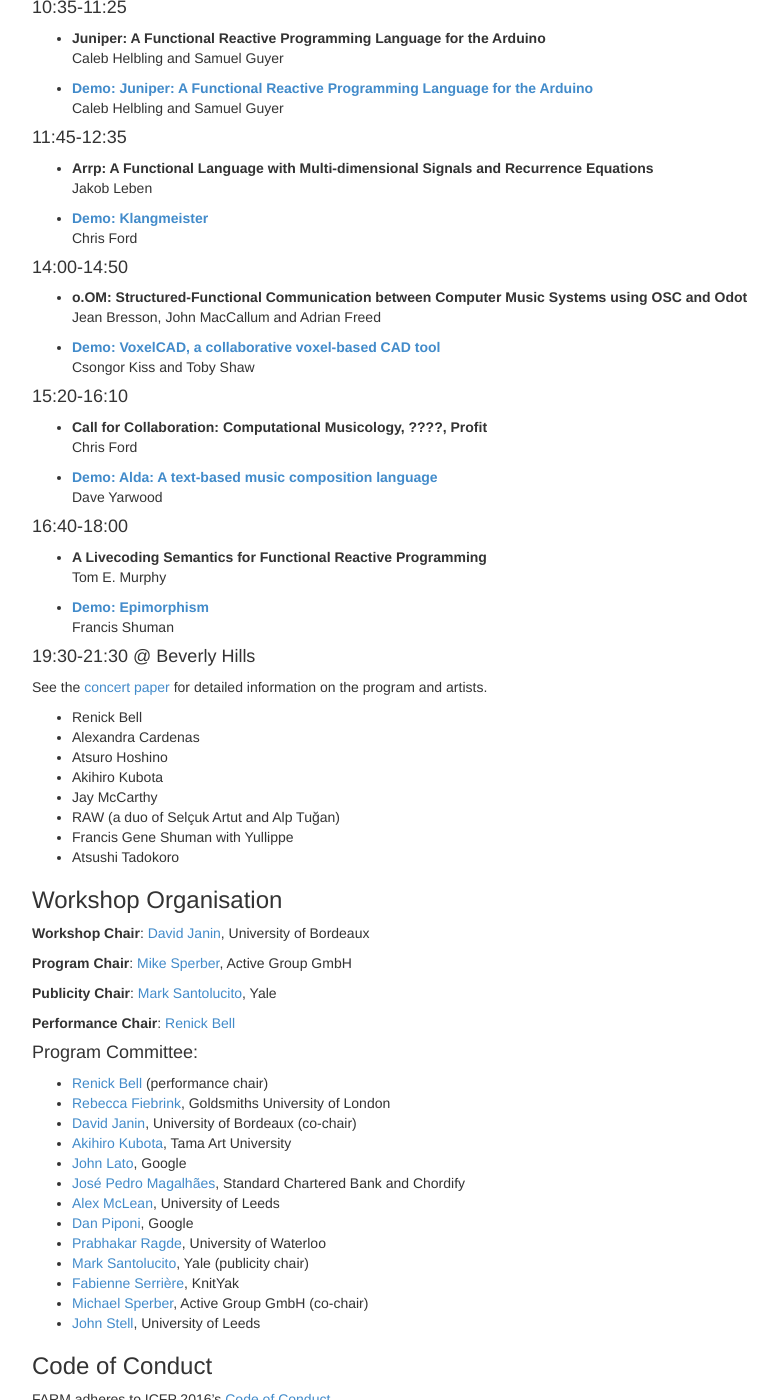
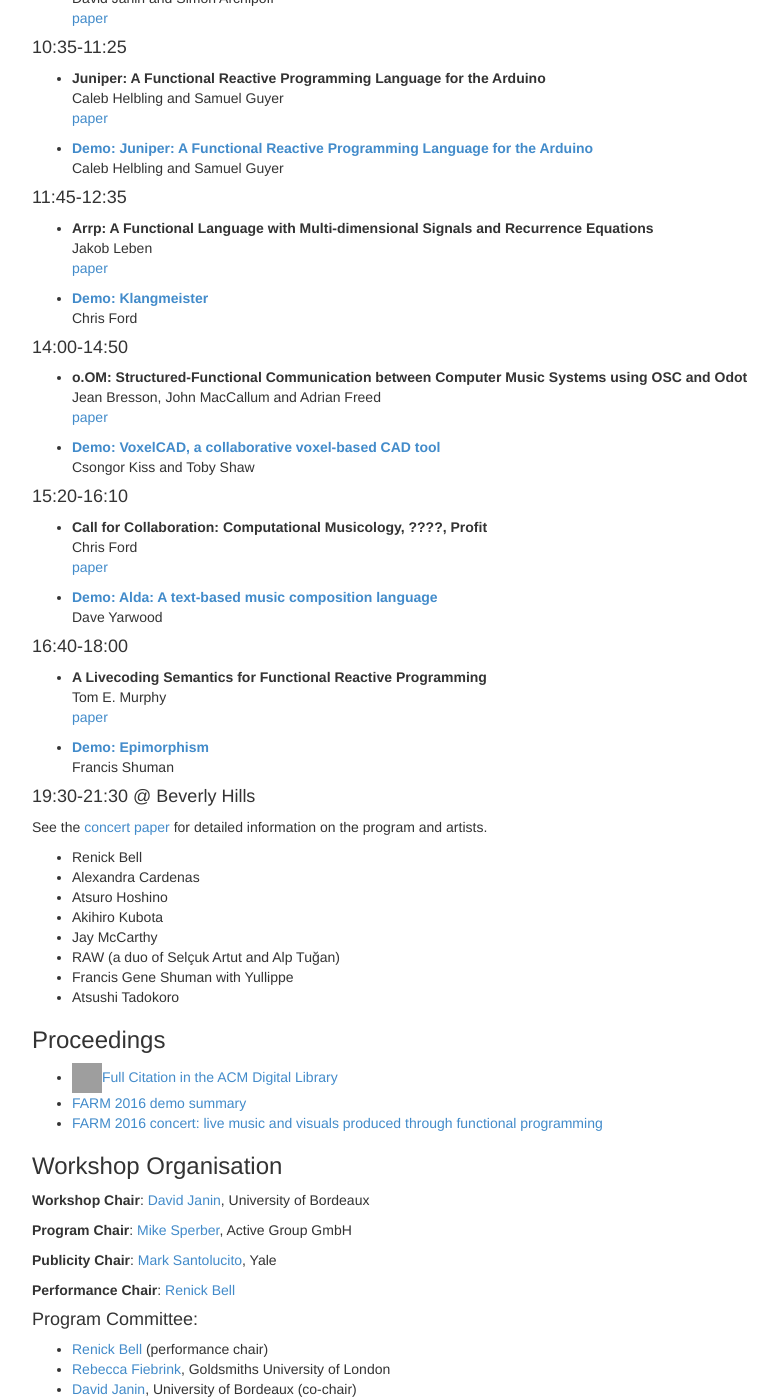
Before and after one commit to functional-art/functional-art.github.com, a Jekyll site: the page built from 2016/index.md, in a window 1280 px wide and 1400 px high, scrolled down 696 px. Shown: the whole window, without its empty margins (38-816 px from the left). Built offline with Jekyll 4.4.1, drawn with Linux system fonts in a browser that asks for light colours; nearby versions of some CDN libraries; grey boxes are pictures that could not be loaded.

Commit message:
ACM DL TOC

```diff
--- a/2016/index.md
+++ b/2016/index.md
@@ -43,39 +43,51 @@
 
 #### 9:15 - 10:15
 
-* **Bithoven: Gödel Encoding of Chamber Music and Functional 8-Bit Audio Synthesis**<br/>Jay McCarthy
+* **Bithoven: Gödel Encoding of Chamber Music and Functional 8-Bit Audio Synthesis**<br/>
+  Jay McCarthy<br/>
+  <a class="DLtitleLink" href="http://dl.acm.org/authorize?N19403" title="Get the Full Text from the ACM Digital Library">paper</a>
 
 * **Structured reactive programming with polymorphic temporal tiles**<br/>
-  David Janin and Simon Archipoff
+  David Janin and Simon Archipoff<br/>
+  <a class="DLtitleLink" href="http://dl.acm.org/authorize?N19416" title="Get the Full Text from the ACM Digital Library">paper</a>
 
 #### 10:35-11:25
 
-* **Juniper: A Functional Reactive Programming Language for the Arduino**<br/>Caleb Helbling and Samuel Guyer
+* **Juniper: A Functional Reactive Programming Language for the Arduino**<br/>
+  Caleb Helbling and Samuel Guyer<br/>
+  <a class="DLtitleLink" href="http://dl.acm.org/authorize?N19404" title="Get the Full Text from the ACM Digital Library">paper</a>
 
 * [**Demo: Juniper: A Functional Reactive Programming Language for the Arduino**](juniper.html)<br/>Caleb Helbling and Samuel Guyer
 
 #### 11:45-12:35
 
-* **Arrp: A Functional Language with Multi-dimensional Signals and Recurrence Equations**<br/>Jakob Leben
+* **Arrp: A Functional Language with Multi-dimensional Signals and Recurrence Equations**<br/>
+  Jakob Leben<br/>
+  <a class="DLtitleLink" href="http://dl.acm.org/authorize?N19415" title="Get the Full Text from the ACM Digital Library">paper</a>
 
 * [**Demo: Klangmeister**](klangmeister.html)<br/>Chris Ford
 
 #### 14:00-14:50
 
 * **o.OM: Structured-Functional Communication between Computer Music Systems using OSC and Odot**<br/>
-  Jean Bresson, John MacCallum and Adrian Freed
+  Jean Bresson, John MacCallum and Adrian Freed<br/>
+  <a class="DLtitleLink" href="http://dl.acm.org/authorize?N19417" title="Get the Full Text from the ACM Digital Library">paper</a>
 
 * [**Demo: VoxelCAD, a collaborative voxel-based CAD tool**](voxelcad.html)<br/>Csongor Kiss and Toby Shaw
 
 #### 15:20-16:10
 
-* **Call for Collaboration: Computational Musicology, ????, Profit**<br/>Chris Ford
+* **Call for Collaboration: Computational Musicology, ????, Profit**<br/>
+  Chris Ford<br/>
+  <a class="DLtitleLink" href="http://dl.acm.org/authorize?N19419" title="Get the Full Text from the ACM Digital Library">paper</a>
 
 * [**Demo: Alda: A text-based music composition language**](alda.html)<br/>Dave Yarwood
 
 #### 16:40-18:00
 
-* **A Livecoding Semantics for Functional Reactive Programming**<br/>Tom E. Murphy
+* **A Livecoding Semantics for Functional Reactive Programming**<br/>
+  Tom E. Murphy<br/>
+  <a class="DLtitleLink" href="http://dl.acm.org/authorize?N19418" title="Get the Full Text from the ACM Digital Library">paper</a>
 
 * [**Demo: Epimorphism**](epimorphism.html)<br/>Francis Shuman
 
@@ -91,6 +103,12 @@
 * RAW (a duo of Selçuk Artut and Alp Tuğan)
 * Francis Gene Shuman with Yullippe
 * Atsushi Tadokoro
+
+### Proceedings
+
+* <a class="DLcitLink" href="http://dl.acm.org/citation.cfm?id=2975980" title="Go to the ACM Digital Library for additional information about this proceeding"><img class="DLlogo" src="http://dl.acm.org/img/dllogo.png" alt="Digital Library logo" height="30" width="30">Full Citation in the ACM Digital Library</a>
+* <a class="DLtitleLink" href="http://dl.acm.org/authorize?N19410" title="Get the Full Text from the ACM Digital Library">FARM 2016 demo summary</a>
+* <a class="DLtitleLink" href="http://dl.acm.org/authorize?N19411" title="Get the Full Text from the ACM Digital Library">FARM 2016 concert: live music and visuals produced through functional programming</a>
 
 ### Workshop Organisation
 
```
